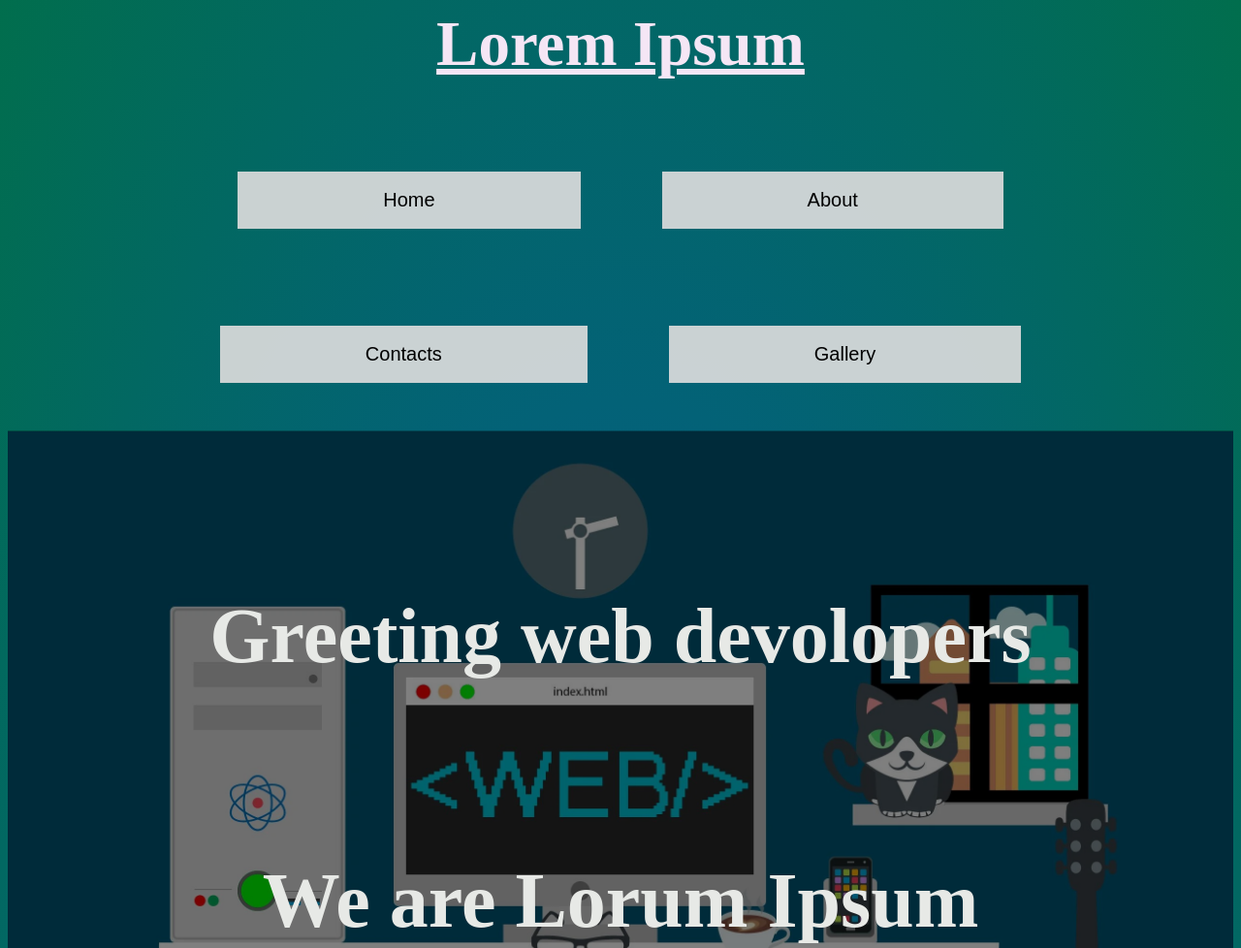
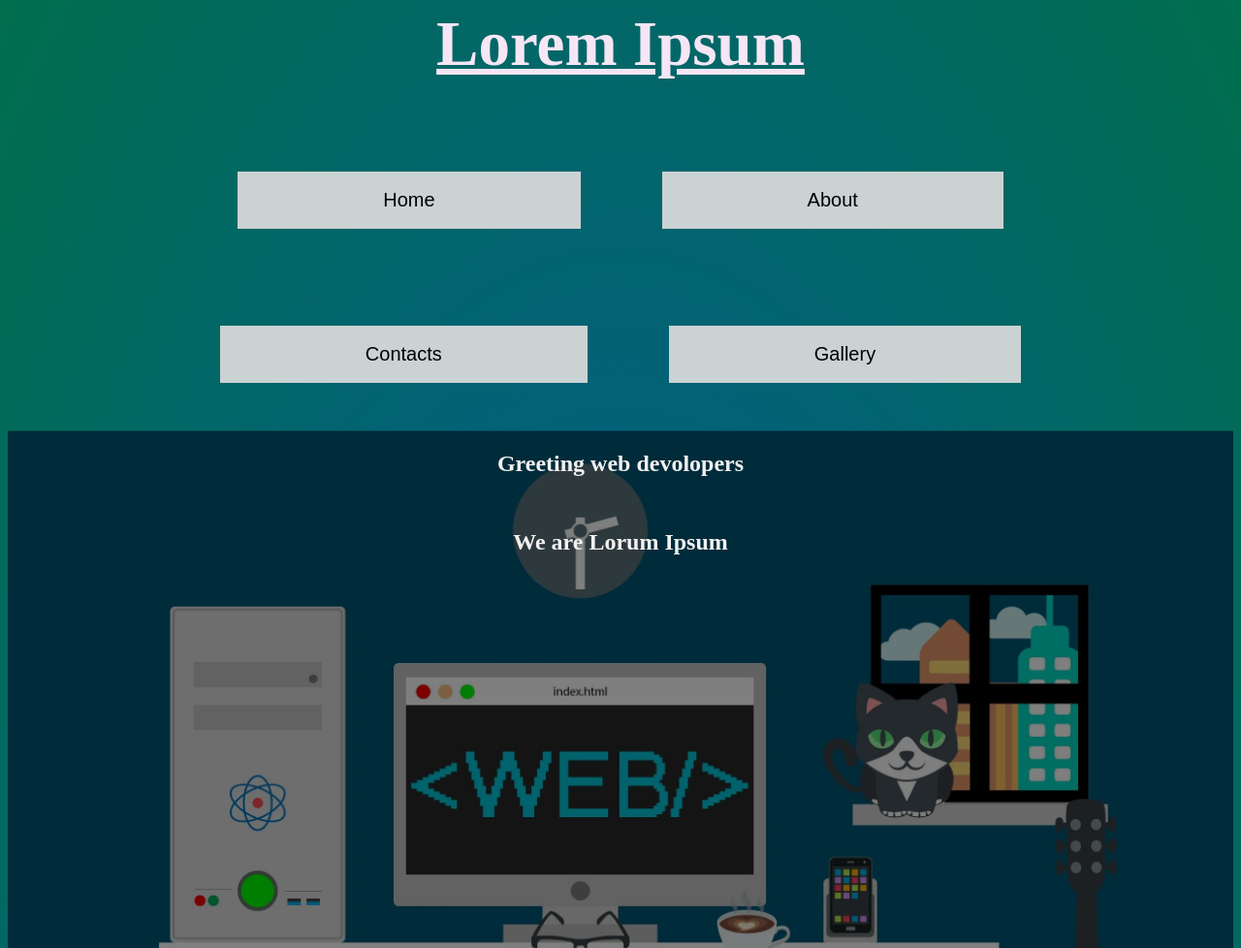
Before and after one commit to ajnasulqubra/Html, a plain HTML site: page index.html in a window 1280 px wide. Shown: the top 978 px of the page at 97% size. Drawn offline with Linux system fonts and the light colour scheme.

Commit message:
Update style.css

```diff
--- a/style.css
+++ b/style.css
@@ -10,13 +10,7 @@ html {
     text-decoration: underline;
 }
 
-.bheading {
-    padding-top: 100px;
-    text-align: center;
-    font-size: 80px;
-    color: rgb(231, 233, 230);
-    text-underline-offset: 2px;
-}
+
 
 .about {
     position: relative;
```
